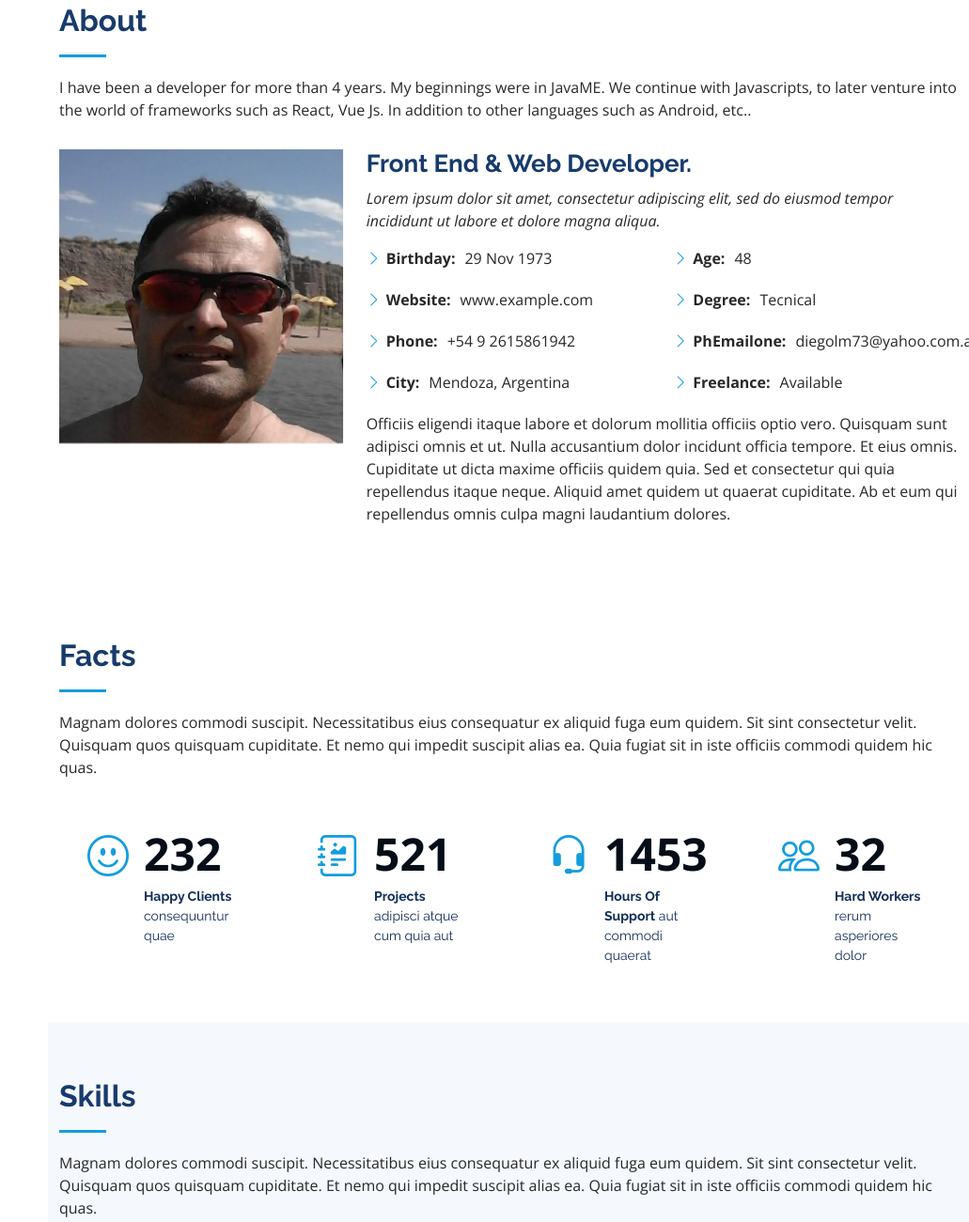
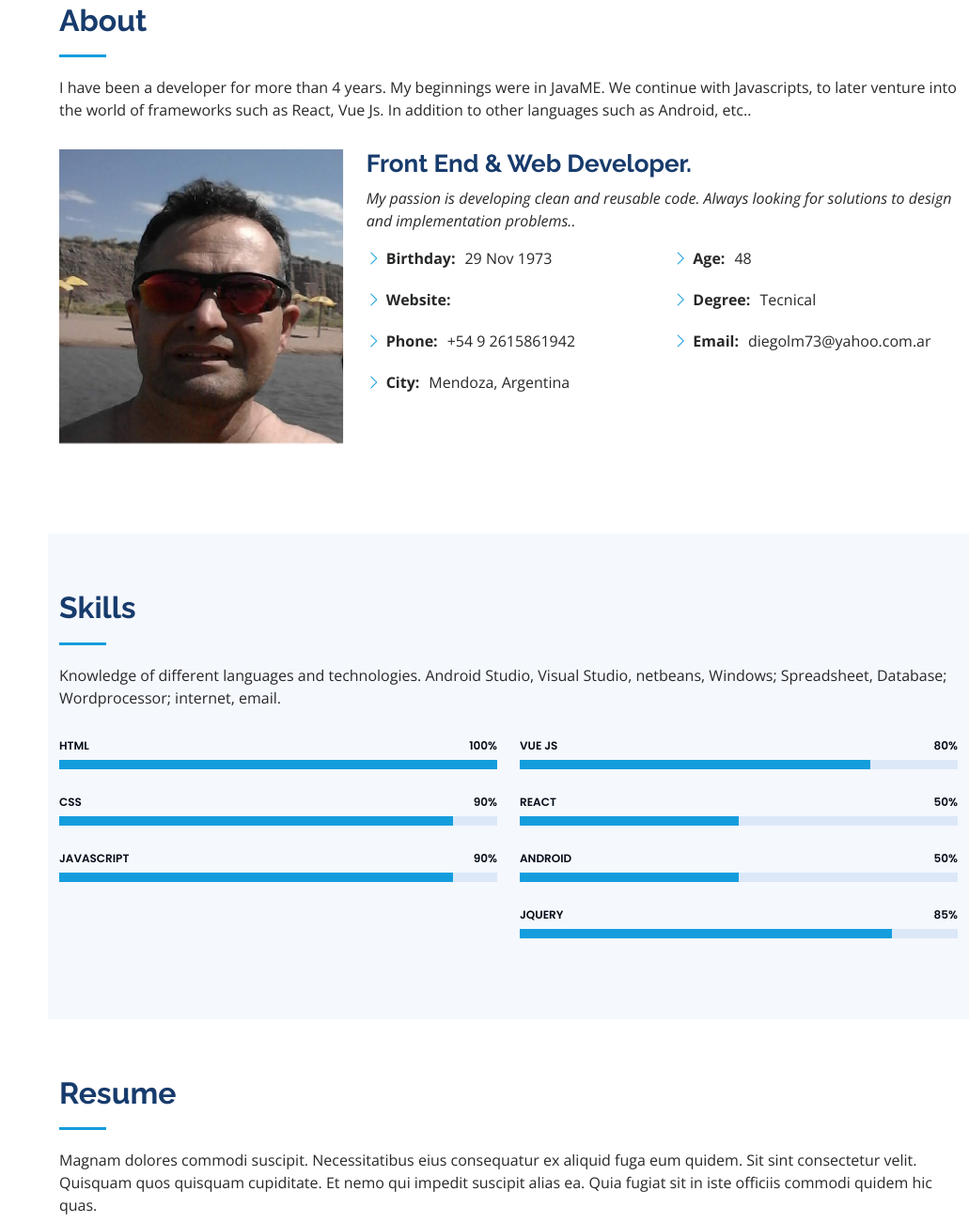
Before and after one commit to Diegolm357/CV-DIEGO-MAFFERRA, a plain HTML site: page index.html in a window 1280 px wide. Shown: the part 857-2158 px from the top of the page at 94% size, without its empty margins (249-1280 px from the left). Drawn offline with nearby package versions, Linux system fonts and the light colour scheme.

Commit message:
tercera modificacion

```diff
--- a/index.html
+++ b/index.html
@@ -94,14 +94,13 @@
           <div class="col-lg-8 pt-4 pt-lg-0 content" data-aos="fade-left">
             <h3>Front End &amp; Web Developer.</h3>
             <p class="fst-italic">
-              Lorem ipsum dolor sit amet, consectetur adipiscing elit, sed do eiusmod tempor incididunt ut labore et dolore
-              magna aliqua.
+              My passion is developing clean and reusable code. Always looking for solutions to design and implementation problems..
             </p>
             <div class="row">
               <div class="col-lg-6">
                 <ul>
                   <li><i class="bi bi-chevron-right"></i> <strong>Birthday:</strong> <span>29 Nov 1973</span></li>
-                  <li><i class="bi bi-chevron-right"></i> <strong>Website:</strong> <span>www.example.com</span></li>
+                  <li><i class="bi bi-chevron-right"></i> <strong>Website:</strong> <span>         </span></li>
                   <li><i class="bi bi-chevron-right"></i> <strong>Phone:</strong> <span>+54 9 2615861942</span></li>
                   <li><i class="bi bi-chevron-right"></i> <strong>City:</strong> <span>Mendoza, Argentina</span></li>
                 </ul>
@@ -110,15 +109,15 @@
                 <ul>
                   <li><i class="bi bi-chevron-right"></i> <strong>Age:</strong> <span>48</span></li>
                   <li><i class="bi bi-chevron-right"></i> <strong>Degree:</strong> <span>Tecnical</span></li>
-                  <li><i class="bi bi-chevron-right"></i> <strong>PhEmailone:</strong> <span>diegolm73@yahoo.com.ar</span></li>
-                  <li><i class="bi bi-chevron-right"></i> <strong>Freelance:</strong> <span>Available</span></li>
+                  <li><i class="bi bi-chevron-right"></i> <strong>Email:</strong> <span>diegolm73@yahoo.com.ar</span></li>
+                  <!-- <li><i class="bi bi-chevron-right"></i> <strong>Freelance:</strong> <span>Available</span></li> -->
                 </ul>
               </div>
             </div>
-            <p>
+            <!-- <p>
               Officiis eligendi itaque labore et dolorum mollitia officiis optio vero. Quisquam sunt adipisci omnis et ut. Nulla accusantium dolor incidunt officia tempore. Et eius omnis.
               Cupiditate ut dicta maxime officiis quidem quia. Sed et consectetur qui quia repellendus itaque neque. Aliquid amet quidem ut quaerat cupiditate. Ab et eum qui repellendus omnis culpa magni laudantium dolores.
-            </p>
+            </p> -->
           </div>
         </div>
 
@@ -126,7 +125,7 @@
     </section><!-- End About Section -->
 
     <!-- ======= Facts Section ======= -->
-    <section id="facts" class="facts">
+    <!-- <section id="facts" class="facts">
       <div class="container">
 
         <div class="section-title">
@@ -171,7 +170,7 @@
         </div>
 
       </div>
-    </section><!-- End Facts Section -->
+    </section>End Facts Section -->
 
     <!-- ======= Skills Section ======= -->
     <section id="skills" class="skills section-bg">
@@ -179,7 +178,7 @@
 
         <div class="section-title">
           <h2>Skills</h2>
-          <p>Magnam dolores commodi suscipit. Necessitatibus eius consequatur ex aliquid fuga eum quidem. Sit sint consectetur velit. Quisquam quos quisquam cupiditate. Et nemo qui impedit suscipit alias ea. Quia fugiat sit in iste officiis commodi quidem hic quas.</p>
+          <p>Knowledge of different languages and technologies. Android Studio, Visual Studio, netbeans, Windows; Spreadsheet, Database; Wordprocessor; internet, email.</p>
         </div>
 
         <div class="row skills-content">
@@ -201,9 +200,9 @@
             </div>
 
             <div class="progress">
-              <span class="skill">JavaScript <i class="val">75%</i></span>
+              <span class="skill">JavaScript <i class="val">90%</i></span>
               <div class="progress-bar-wrap">
-                <div class="progress-bar" role="progressbar" aria-valuenow="75" aria-valuemin="0" aria-valuemax="100"></div>
+                <div class="progress-bar" role="progressbar" aria-valuenow="90" aria-valuemin="0" aria-valuemax="100"></div>
               </div>
             </div>
 
@@ -212,25 +211,39 @@
           <div class="col-lg-6" data-aos="fade-up" data-aos-delay="100">
 
             <div class="progress">
-              <span class="skill">PHP <i class="val">80%</i></span>
+              <span class="skill">Vue JS <i class="val">80%</i></span>
               <div class="progress-bar-wrap">
                 <div class="progress-bar" role="progressbar" aria-valuenow="80" aria-valuemin="0" aria-valuemax="100"></div>
               </div>
             </div>
 
             <div class="progress">
-              <span class="skill">WordPress/CMS <i class="val">90%</i></span>
+              <span class="skill">React <i class="val">50%</i></span>
               <div class="progress-bar-wrap">
-                <div class="progress-bar" role="progressbar" aria-valuenow="90" aria-valuemin="0" aria-valuemax="100"></div>
+                <div class="progress-bar" role="progressbar" aria-valuenow="50" aria-valuemin="0" aria-valuemax="100"></div>
               </div>
             </div>
 
             <div class="progress">
-              <span class="skill">Photoshop <i class="val">55%</i></span>
+              <span class="skill">Android <i class="val">50%</i></span>
               <div class="progress-bar-wrap">
-                <div class="progress-bar" role="progressbar" aria-valuenow="55" aria-valuemin="0" aria-valuemax="100"></div>
+                <div class="progress-bar" role="progressbar" aria-valuenow="50" aria-valuemin="0" aria-valuemax="100"></div>
               </div>
             </div>
+
+            <div class="progress">
+              <span class="skill">Jquery <i class="val">85%</i></span>
+              <div class="progress-bar-wrap">
+                <div class="progress-bar" role="progressbar" aria-valuenow="85" aria-valuemin="0" aria-valuemax="100"></div>
+              </div>
+            </div>
+
+
+
+
+
+
+
 
           </div>
 
```
